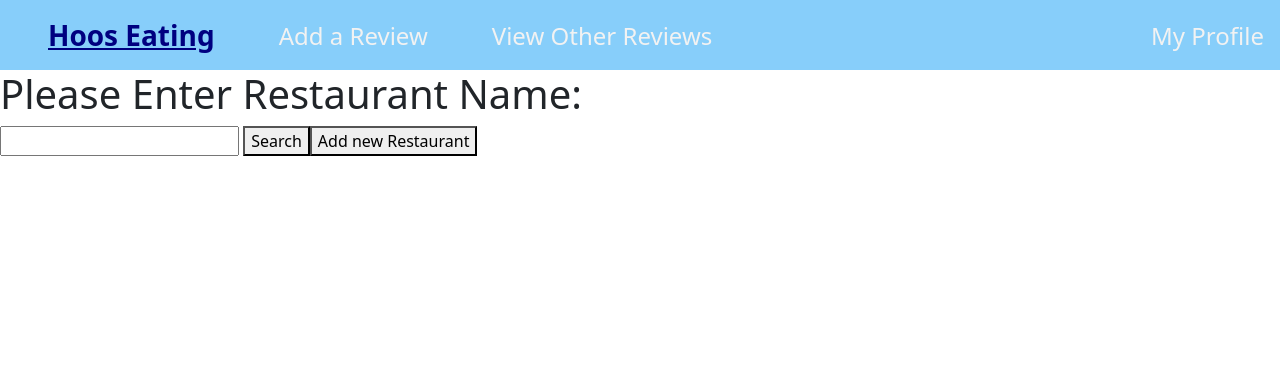
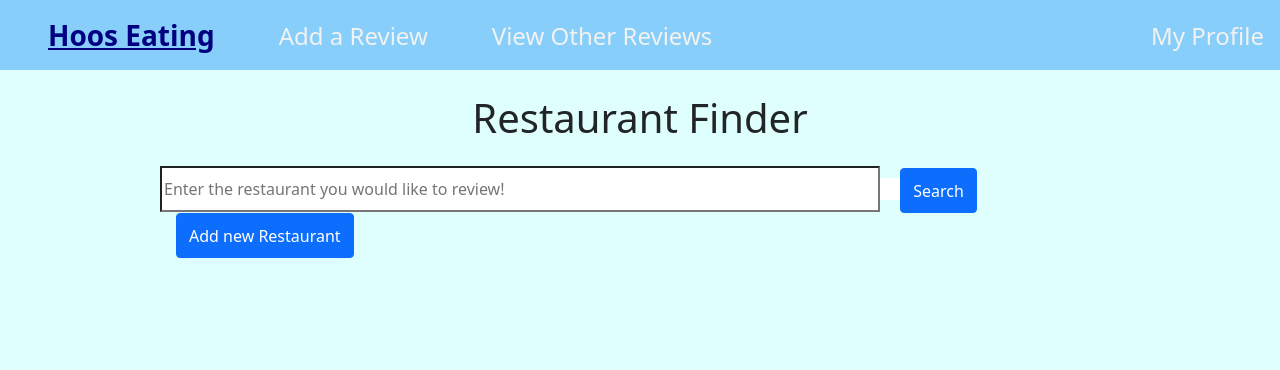
Before and after one commit to NathanStevenson/hooseating, a PHP site: page /add_review.php in a window 1280 px wide. Shown: the top 370 px of the page. Run offline with PHP 8.4, Linux system fonts and the light colour scheme; the visitor is signed in with stand-in values (Sample User, id 1).

Commit message:
styled add restaurant + rest search

```diff
--- a/add_review.php
+++ b/add_review.php
@@ -95,22 +95,22 @@
 
         </style>
     </head>
-    <body>
+    <body style="background-color: #DFFFFD">
         <nav>
             <a href="https://www.cs.virginia.edu/~nts7bcj/hooseating/main_page.php/" class="fs-3 ps-5 fw-bold">Hoos Eating</a>
             <a href="https://www.cs.virginia.edu/~nts7bcj/hooseating/add_review.php/" class="fs-4 mt-1 ps-5">Add a Review</a>
             <a href="https://www.cs.virginia.edu/~nts7bcj/hooseating/view_reviews.php/" class="fs-4 mt-1 ps-5">View Other Reviews</a>
             <a href="https://www.cs.virginia.edu/~nts7bcj/hooseating/profile_page.php/" class="fs-4 mt-1 ps-5 prof">My Profile</a>
         </nav>
-        <h1>Please Enter Restaurant Name:</h1>
-        <div style="display: flex; justify-content: left;">
-            <form method="get" action="<?php echo htmlspecialchars($_SERVER["PHP_SELF"]); ?>">
-            <input type="text" id="rname" name="rname">
-            <button type="submit">Search</button>
-
+        <h1 class="text-center my-4">Restaurant Finder</h1>
+        <div class="mx-auto w-75 mb-4" style="background-color: #DFFFFD">
+            <form class="w-100 d-inline" style="background-color: white" method="get" action="<?php echo htmlspecialchars($_SERVER["PHP_SELF"]); ?>">
+            <input class="w-75 d-inline-block" style="line-height: 2.5em; background-color: white" type="text" id="rname" name="rname"
+            placeholder="Enter the restaurant you would like to review!">
+            <button class="btn btn-primary d-inline-block ms-3" style="height: 2.8em;" type="submit">Search</button>
             </form>
-            <form method="post"?>
-            <button type="submit" id="radd" name="radd">Add new Restaurant</button>
+            <form method="post"? class="d-inline ms-3" style="background-color: #DFFFFD">
+                <button class="btn btn-primary d-inline-block" style="height: 2.8em;" type="submit" id="radd" name="radd">Add new Restaurant</button>
             </form>
         </div>
 </body>
@@ -127,22 +127,36 @@
     // search button logic
     else if(isset($_GET['rname']) and strlen($_GET['rname']) > 0){
         $res = isset($_GET['rname']) ? $_GET['rname'] : '';
-        $query = "SELECT * FROM Restaurant WHERE name LIKE :res";
+        $query = "SELECT * FROM Restaurant WHERE name LIKE :res LIMIT 4";
         $statement = $db->prepare($query);
-        $statement->bindValue(':res', "%$res%", PDO::PARAM_STR); //has to do this PDO jank to use LIKE :res
+        $statement->bindValue(':res', "$res%", PDO::PARAM_STR); //has to do this PDO jank to use LIKE :res
         $statement->execute();
         $result = $statement->fetchAll();
         $statement->closeCursor();
 
         if($result){
+            echo '<div class="w-100 mx-auto mx-5 mt-3 d-flex justify-content-evenly">';
             // print each returned restaurant name
             foreach ($result as &$val){
                 $name = $val['name'];
                 $id = $val['restaurant_id'];
-                // echo "<div> <h3><a class='button' href='restaurant.php?id=$id'>$name</a></h3> </div>";
-                echo "<div> <h3><a class='button' href='https://www.cs.virginia.edu/~nts7bcj/hooseating/restaurant.php?id=$id'>$name</a></h3> </div>";
+                $address = $val['address'];
+                $cuisine = $val['cuisine'];
+                $avg_rating = $val['avg_rating'];
 
+                echo"<div class='d-inline-block shadow border border-secondary border-3 rounded-3' style='background-color: white; width: 20%;'>
+                        <div class='p-3'>
+                            <div class='mb-2'><p class='fw-bold d-inline'>Name:</p> $name</div>
+                            <div class='mb-2'><p class='fw-bold d-inline'>Address:</p> $address</div>
+                            <div class='mb-2'><p class='fw-bold d-inline'>Average Rating:</p> $avg_rating</div>
+                            <div class='mb-2'><p class='fw-bold d-inline'>Cuisine:</p> $cuisine</div>
+                            <div class='w-50 mx-auto'>
+                                <a class='button' href='https://www.cs.virginia.edu/~nts7bcj/hooseating/restaurant.php?id=$id'>Leave a Review</a>
+                            </div>
+                        </div>
+                    </div>";
             }
+            echo "</div>";
         }
         else{
             echo "<h3>Not found; refine search or add new restaurant!</h3>";
--- a/main_page.php
+++ b/main_page.php
@@ -123,7 +123,7 @@
 
         </style>
     </head>
-    <body>
+    <body style="background-color: #DFFFFD">
         <nav>
             <a href="https://www.cs.virginia.edu/~nts7bcj/hooseating/main_page.php/" class="fs-3 ps-5 fw-bold">Hoos Eating</a>
             <a href="https://www.cs.virginia.edu/~nts7bcj/hooseating/add_review.php/" class="fs-4 mt-1 ps-5">Add a Review</a>
@@ -177,7 +177,7 @@
             // Inner loop for columns
             foreach (range(1, 4) as $col) {
                 // the periods are used in php to concat the echo calls
-                echo '<div class="col border border-secondary border-2 rounded-3 m-3">' . '<div>' . $top_rated_rests[$count]['name'] . '</div>' .
+                echo '<div class="col border border-secondary border-2 rounded-3 m-3" style="background-color: white">' . '<div>' . $top_rated_rests[$count]['name'] . '</div>' .
                               '<div>' . $top_rated_rests[$count]['address'] . '</div>' .
                               '<div>' . $top_rated_rests[$count]['avg_rating'] . '</div>' .'</div>';
                 $count++;
--- a/profile_page.php
+++ b/profile_page.php
@@ -110,7 +110,7 @@
         }
         </style>
     </head>
-    <body>
+    <body style="background-color: #DFFFFD">
         <nav>
             <a href="https://www.cs.virginia.edu/~nts7bcj/hooseating/main_page.php/" class="fs-3 ps-5 fw-bold">Hoos Eating</a>
             <a href="https://www.cs.virginia.edu/~nts7bcj/hooseating/add_review.php/" class="fs-4 mt-1 ps-5">Add a Review</a>
@@ -130,7 +130,7 @@
 
 
 
-        <div>
+        <div style="background-color: white">
             <?php
                 echo '<div class = "container mt-5">';
                     echo '<div class = "restaurants">';
```
